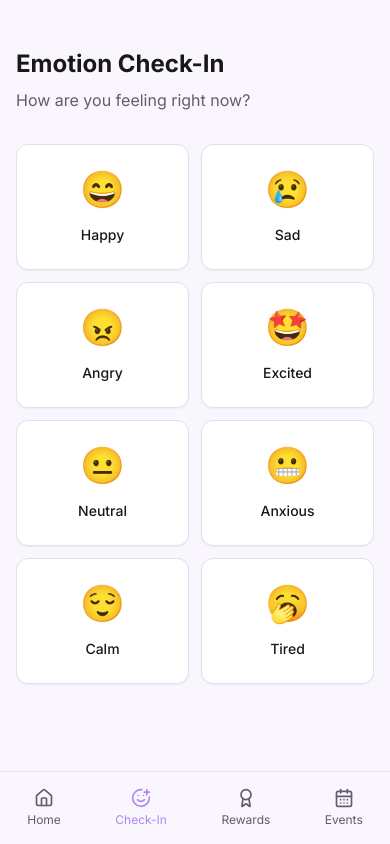
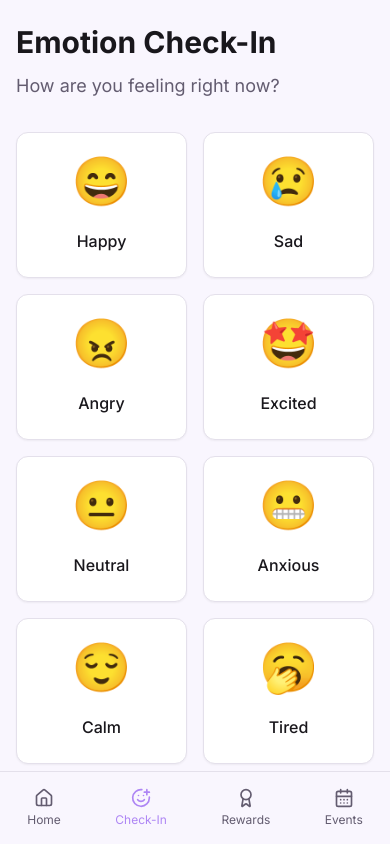
Before and after one commit to iamsunny/emotion-wave-ui, a React (Vite) app: page /check-in in a window 390 px wide. Built offline with nearby package versions, Linux system fonts and the light colour scheme.

Commit message:
Fix: Improve spacing and UX
Refactor spacing and UX elements for better user experience.

```diff
--- a/src/components/EmojiCard.tsx
+++ b/src/components/EmojiCard.tsx
@@ -71,7 +71,7 @@ const EmojiCard: React.FC<EmojiCardProps> = ({
     <Card
       className={cn(
         "transition-all duration-300 ease-in-out overflow-hidden",
-        isExpanded ? "max-h-[400px]" : "max-h-[160px]",
+        isExpanded ? "max-h-[350px]" : "max-h-[160px]",
         isSubmitting ? "opacity-80" : "opacity-100"
       )}
     >
@@ -79,38 +79,39 @@ const EmojiCard: React.FC<EmojiCardProps> = ({
         <Button
           variant="ghost"
           className={cn(
-            "w-full h-full p-6 flex flex-col gap-2 hover:bg-muted/50 hover:scale-[1.02] transition-all",
+            "w-full h-full p-6 flex flex-col gap-3 hover:bg-muted/50 hover:scale-[1.02] transition-all",
             "focus:ring-2 focus:ring-primary focus:ring-offset-2"
           )}
           onClick={() => onExpand(emoji)}
         >
-          <div className="text-4xl md:text-5xl mb-2">{emoji}</div>
-          <div className="font-medium text-sm md:text-base">{label}</div>
+          <div className="text-5xl mb-3">{emoji}</div>
+          <div className="font-medium text-base">{label}</div>
         </Button>
       ) : (
-        <div className="p-4 flex flex-col h-full animate-fade-in">
-          <div className="flex items-center justify-between mb-3">
-            <div className="flex items-center gap-2">
-              <span className="text-2xl">{emoji}</span>
-              <span className="font-medium">{label}</span>
+        <div className="p-5 flex flex-col h-full animate-fade-in">
+          <div className="flex items-center justify-between mb-4">
+            <div className="flex items-center gap-3">
+              <span className="text-3xl">{emoji}</span>
+              <span className="font-medium text-lg">{label}</span>
             </div>
           </div>
 
           <Textarea
             placeholder="Why do you feel this way?"
-            className="min-h-[100px] mb-4 resize-none"
+            className="min-h-[120px] mb-5 resize-none text-base p-4 rounded-xl"
             value={reason}
             onChange={(e) => setReason(e.target.value)}
             disabled={isSubmitting}
             autoFocus
           />
 
-          <div className="flex gap-2 mt-auto">
+          <div className="flex gap-3 mt-auto">
             <Button
               variant="outline"
               onClick={() => onExpand(emoji)}
               disabled={isSubmitting}
-              className="flex-1"
+              className="flex-1 py-5"
+              size="lg"
             >
               Cancel
             </Button>
@@ -120,7 +121,8 @@ const EmojiCard: React.FC<EmojiCardProps> = ({
                 createConfetti();
               }}
               disabled={!reason.trim() || isSubmitting}
-              className="flex-1"
+              className="flex-1 py-5"
+              size="lg"
             >
               {isSubmitting ? (
                 <div className="flex items-center gap-2">
--- a/src/pages/CheckIn.tsx
+++ b/src/pages/CheckIn.tsx
@@ -1,3 +1,4 @@
+
 import React, { useState } from "react";
 import Navigation from "@/components/Navigation";
 import EmojiCard from "@/components/EmojiCard";
@@ -70,43 +71,43 @@ const CheckIn: React.FC = () => {
 
       <div id="confetti-container" className="fixed inset-0 pointer-events-none z-10"></div>
 
-      <main className="flex-1 container max-w-4xl mx-auto px-4 pt-12 pb-20 sm:pb-12 sm:pt-24">
-        <h1 className="text-2xl md:text-3xl font-bold mb-2">Emotion Check-In</h1>
-        <p className="text-muted-foreground mb-8">How are you feeling right now?</p>
+      <main className="flex-1 container max-w-5xl mx-auto px-4 py-6 md:py-10 lg:py-12">
+        <h1 className="text-3xl md:text-4xl font-bold mb-3">Emotion Check-In</h1>
+        <p className="text-muted-foreground mb-8 md:mb-10 text-lg">How are you feeling right now?</p>
 
         {response ? (
-          <Card className="p-6 mb-8 bg-gradient-to-r from-primary/10 to-secondary/5 animate-fade-in">
-            <div className="mb-4">
-              <div className="text-sm text-muted-foreground mb-1">
+          <Card className="p-6 md:p-8 mb-8 bg-gradient-to-r from-primary/10 to-secondary/5 animate-fade-in">
+            <div className="mb-5">
+              <div className="text-sm text-muted-foreground mb-2">
                 You felt {response.emoji}
               </div>
-              <p className="text-lg font-medium italic">"{response.reason}"</p>
+              <p className="text-lg md:text-xl font-medium italic">"{response.reason}"</p>
             </div>
 
-            <div className="border-t pt-4 mt-4">
-              <div className="flex items-start gap-3">
-                <div className="bg-primary/20 p-2 rounded-full text-xl">🤖</div>
+            <div className="border-t pt-5 mt-5">
+              <div className="flex items-start gap-4">
+                <div className="bg-primary/20 p-3 rounded-full text-2xl">🤖</div>
                 <div>
-                  <h3 className="font-semibold mb-1">Buddy's Response:</h3>
-                  <p>{getResponseMessage(response.emoji)}</p>
+                  <h3 className="font-semibold mb-2 text-lg">Buddy's Response:</h3>
+                  <p className="text-base md:text-lg">{getResponseMessage(response.emoji)}</p>
                 </div>
               </div>
             </div>
 
             <button
-              className="mt-6 text-primary hover:text-primary/80 font-medium"
+              className="mt-6 text-primary hover:text-primary/80 font-medium text-lg"
               onClick={() => setResponse(null)}
             >
               Submit another response
             </button>
           </Card>
         ) : isLoading ? (
-          <div className="flex flex-col items-center justify-center py-12">
-            <Loader2 className="h-12 w-12 text-primary animate-spin mb-4" />
-            <p>Analyzing your response...</p>
+          <div className="flex flex-col items-center justify-center py-16">
+            <Loader2 className="h-12 w-12 text-primary animate-spin mb-5" />
+            <p className="text-lg">Analyzing your response...</p>
           </div>
         ) : (
-          <div className="emoji-grid">
+          <div className="grid grid-cols-2 sm:grid-cols-3 md:grid-cols-4 gap-4 md:gap-6">
             {emotions.map((emotion) => (
               <EmojiCard
                 key={emotion.emoji}
```
